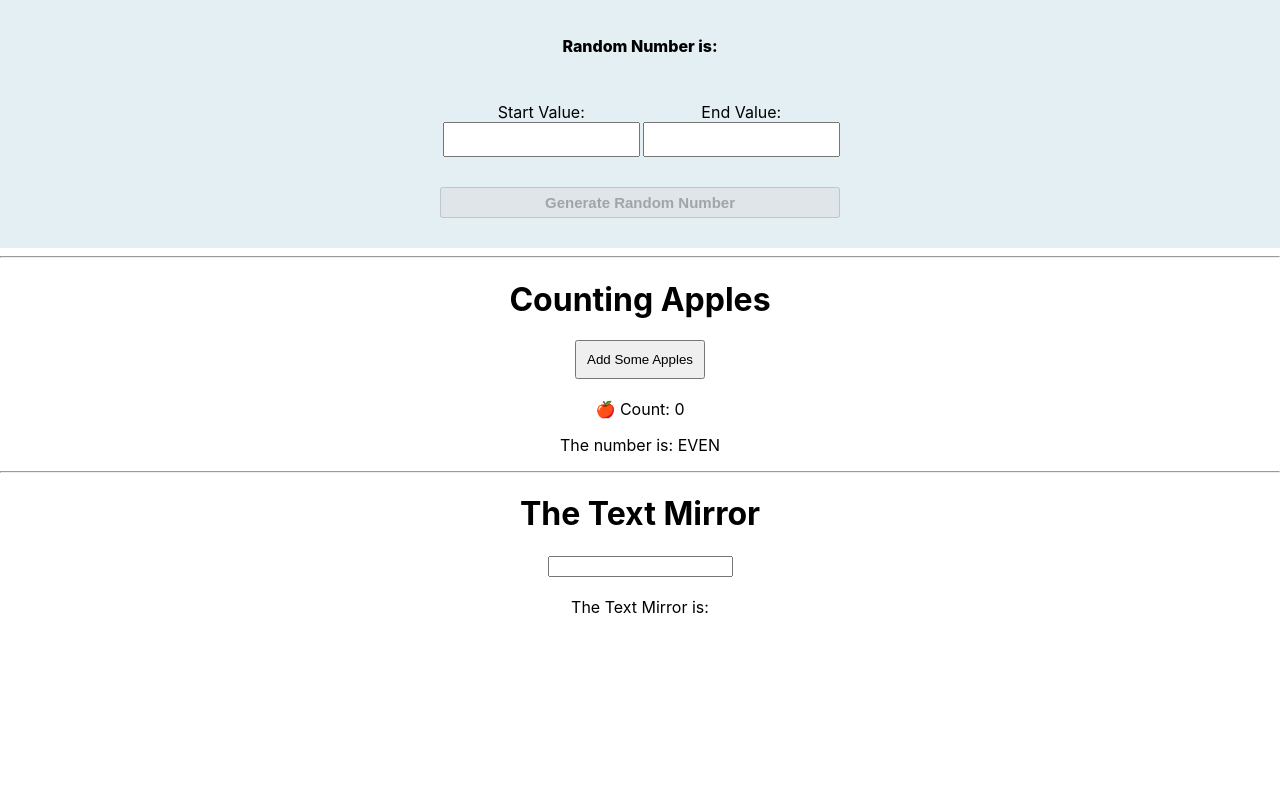
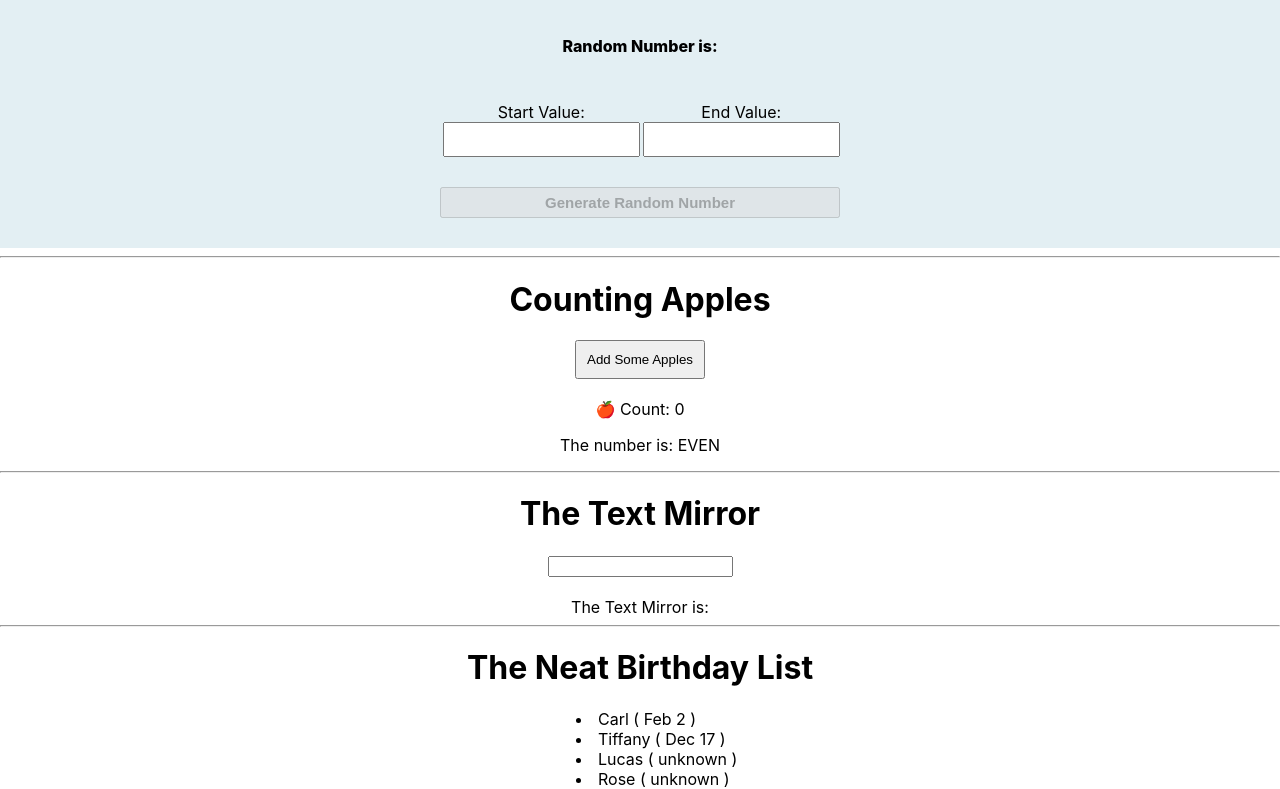
Before and after one commit to annamolaohein/proj-1-coinflip, a React (Create React App) app: page /random in a window 1280 px wide. Shown: the part 588-1377 px from the top of the page. Before the commit the page ends 1205 px from the top, so only its background shows below. Built offline with nearby package versions, Linux system fonts and the light colour scheme.

Commit message:
Neat Birthday List

```diff
--- a/src/component/CoinFlip.css
+++ b/src/component/CoinFlip.css
@@ -42,29 +42,36 @@
 .RangeRandom .bold-text {
   font-weight: 800;
 }
-.RangeRandom .outer .inner{
+.RangeRandom .outer .inner {
   display: flex;
   justify-content: space-between;
   padding: 30px 0;
   width: 100%;
 }
 
-.RangeRandom .outer .inner div input{
+.RangeRandom .outer .inner div input {
   padding: 8px;
 }
-.RangeRandom .outer button{
+.RangeRandom .outer button {
   padding: 5px;
   font-weight: bold;
   font-size: 15px;
   cursor: pointer;
 }
 /* Count Apple */
-.CountApple button{
+.CountApple button {
   margin-bottom: 20px;
   padding: 10px 10px;
 }
 
 /* The Text Mirror */
-.Text_Mirror input{
+.Text_Mirror input {
   margin-bottom: 20px;
 }
+
+/* The Neat Birthday List */
+
+.Neat_Birthday li {
+  text-align: left;
+  margin-left: 45%;
+}
--- /dev/null
+++ b/src/component/NeatBirthdayList.js
@@ -0,0 +1,36 @@
+import userEvent from '@testing-library/user-event';
+import React, { useState } from 'react'
+import "./CoinFlip.css"
+
+export const NeatBirthdayList = () => {
+    const BIRTHDAYS = [{ name: "CarL", birthday: "Feb 2" },
+    { name: "tiFFany", birthday: "Dec 17" },
+    { name: "Lucas", birthday: null },
+    { name: "Rose", birthday: "" }];
+
+    const show = BIRTHDAYS.map(({ name, birthday }) => {
+
+        name = name.charAt(0).toLocaleUpperCase() + name.slice(1).toLowerCase();
+        if (birthday === null || birthday === "") {
+
+            birthday = "unknown";
+            return (
+                <li>{`${name} ( ${birthday} ) `}</li>
+            )
+        }
+        else
+            // console.log(`${name} ( ${birthday} )`);
+            return (
+                <li>{`${name} ( ${birthday} ) `}</li>
+            )
+    })
+
+    return (
+        <div className='Neat_Birthday'>
+            <h1>The Neat Birthday List</h1>
+            <div>
+                {show}
+            </div>
+        </div>
+    )
+}
--- a/src/pages/HomePage.js
+++ b/src/pages/HomePage.js
@@ -4,6 +4,7 @@ import { ClassCoinFlip } from "../component/ClassCoinFlip";
 import { CoinFlip } from "../component/CoinFlip";
 import { Random } from "../component/Random";
 import { TextMirror } from "../component/TextMirror";
+import { NeatBirthdayList } from "../component/NeatBirthdayList";
 
 export const HomePage = () => {
   return (
@@ -18,6 +19,8 @@ export const HomePage = () => {
       <Count_Apple/>
       <hr/>
       <TextMirror/>
+      <hr/>
+      <NeatBirthdayList/>
     </div>
   );
 };
```
Lines whose indentation alone changed are shown as unchanged.
